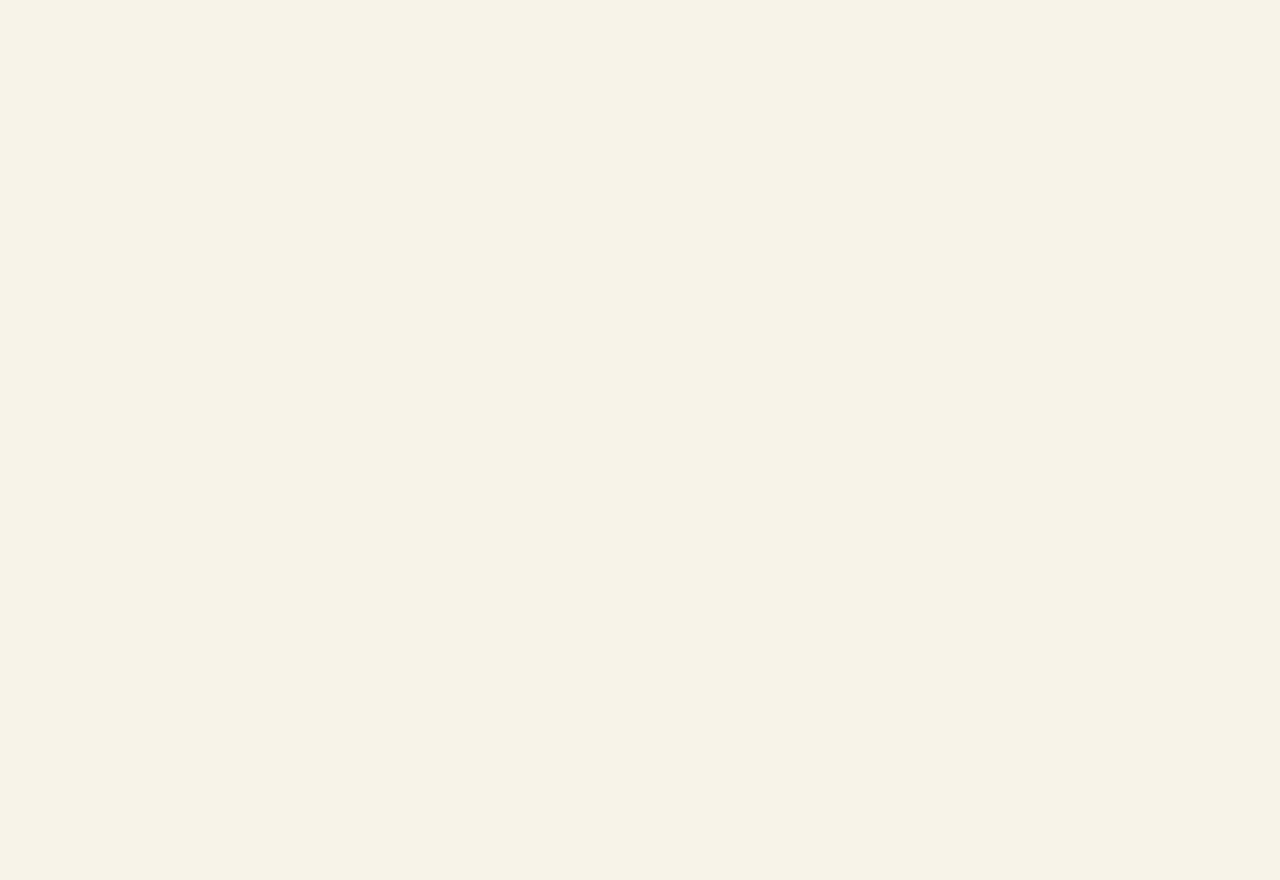
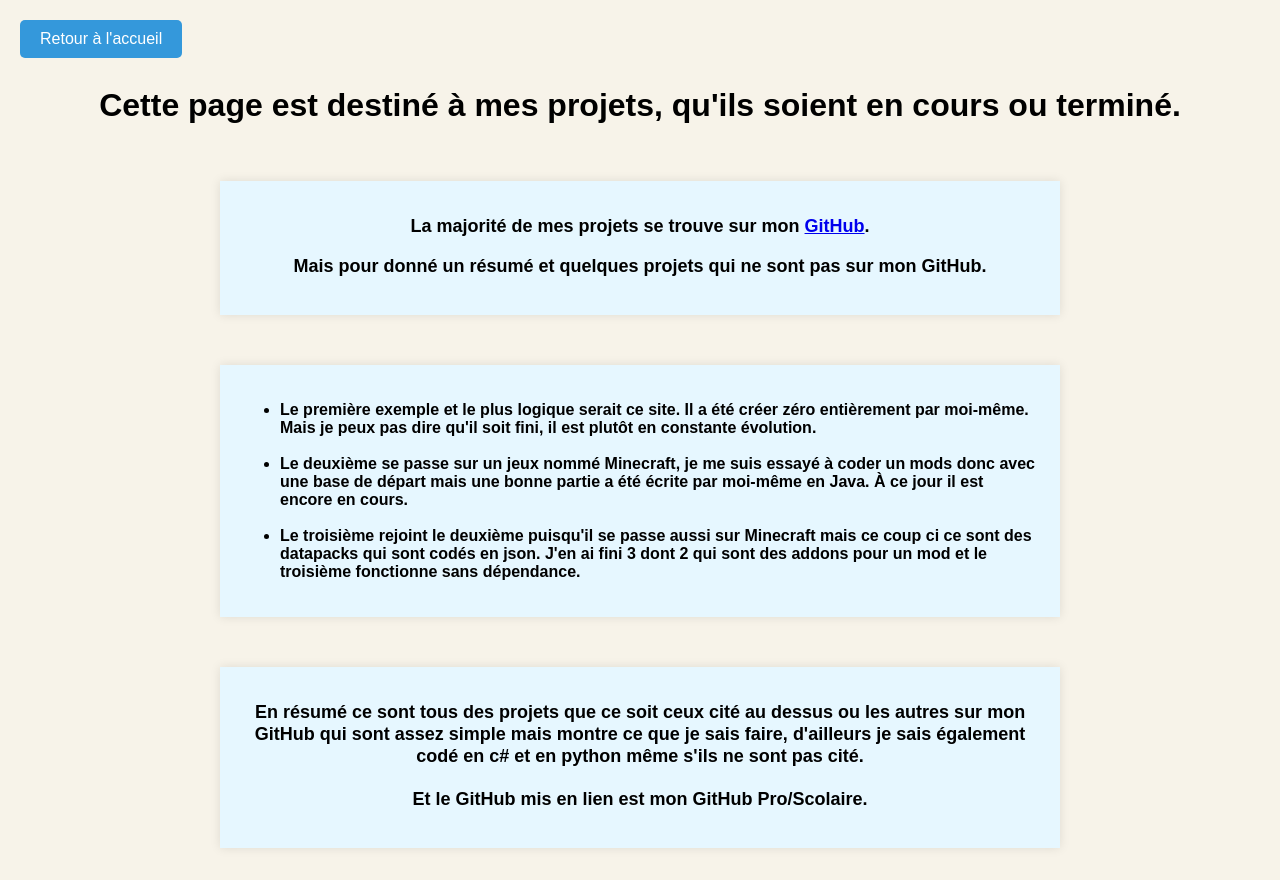
Before and after one commit to leoalmy/Projet-CV, a plain HTML site: page projets/projets.html in a window 1280 px wide. Before the commit the page ends 800 px from the top, so only its background shows below. Drawn offline with Linux system fonts and the light colour scheme.

Commit message:
Made the whole projets page

```diff
--- a/projets/projets.css
+++ b/projets/projets.css
@@ -1,6 +1,55 @@
+h1,
+h3,
+p {
+    display: flex;
+    justify-content: center;
+    text-align: center;
+    line-height: 1.6;
+    margin-top: 80px;
+}
+
+h3,
+p {
+    font-size: 18px;
+    line-height: 1.2;
+    margin-top: 15px;
+}
+.container0 {
+    max-width: 800px;
+    margin: 50px auto;
+    padding: 20px;
+    background-color: #e6f7ff;
+    box-shadow: 0 0 10px rgba(0, 0, 0, 0.1);
+    text-align: center;
+}
+.container1 {
+    max-width: 800px;
+    margin: 50px auto;
+    padding: 20px;
+    background-color: #e6f7ff;
+    box-shadow: 0 0 10px rgba(0, 0, 0, 0.1);
+    text-align: left;
+}
+
+.btn-retour {
+    position: absolute;
+    top: 20px;
+    left: 20px;
+    padding: 10px 20px;
+    background-color: #3498db;
+    color: white;
+    text-decoration: none;
+    border-radius: 5px;
+}
+
+.btn-retour:hover {
+    background-color: #2980b9;
+}
+
 body {
     font-family: Arial, sans-serif;
     margin: 0;
     padding: 0;
     background-color: #f7f3e9;
+    min-height: 100vh;
 }
--- a/projets/projets.html
+++ b/projets/projets.html
@@ -3,13 +3,28 @@
 <head>
     <meta charset="UTF-8">
     <meta name="viewport" content="width=device-width, initial-scale=1.0">
-    <title>Document</title>
+    <title>Mes Projets</title>
     <!-- Auteur : Almy Léo -->
     <style type="text/css">
         @import url(projets.css) all;
         </style>
 </head>
 <body>
-
+    <a href="../index.html" class="btn-retour">Retour à l'accueil</a>
+    <h1>Cette page est destiné à mes projets, qu'ils soient en cours ou terminé.</h1>
+    <div class="container0">
+        <h3>La majorité de mes projets se trouve sur mon&nbsp;<a href="https://github.com/leoalmy">GitHub</a>.</h3>
+        <p><b>Mais pour donné un résumé et quelques projets qui ne sont pas sur mon GitHub.</b></p>
+    </div>
+    <div class="container1">
+        <ul>
+            <li><b>Le première exemple et le plus logique serait ce site. Il a été créer zéro entièrement par moi-même.<br>Mais je peux pas dire qu'il soit fini, il est plutôt en constante évolution.</b></li><br>
+            <li><b>Le deuxième se passe sur un jeux nommé Minecraft, je me suis essayé à coder un mods donc avec une base de départ mais une bonne partie a été écrite par moi-même en Java. À ce jour il est encore en cours.</b></li><br>
+            <li><b>Le troisième rejoint le deuxième puisqu'il se passe aussi sur Minecraft mais ce coup ci ce sont des datapacks qui sont codés en json. J'en ai fini 3 dont 2 qui sont des addons pour un mod et le troisième fonctionne sans dépendance.</b></li>
+        </ul>
+    </div>
+    <div class="container1">
+        <h3>En résumé ce sont tous des projets que ce soit ceux cité au dessus ou les autres sur mon GitHub qui sont assez simple mais montre ce que je sais faire, d'ailleurs je sais également codé en c# et en python même s'ils ne sont pas cité.<br><br> Et le GitHub mis en lien est mon GitHub Pro/Scolaire.</h3>
+    </div>
 </body>
 </html>
```
